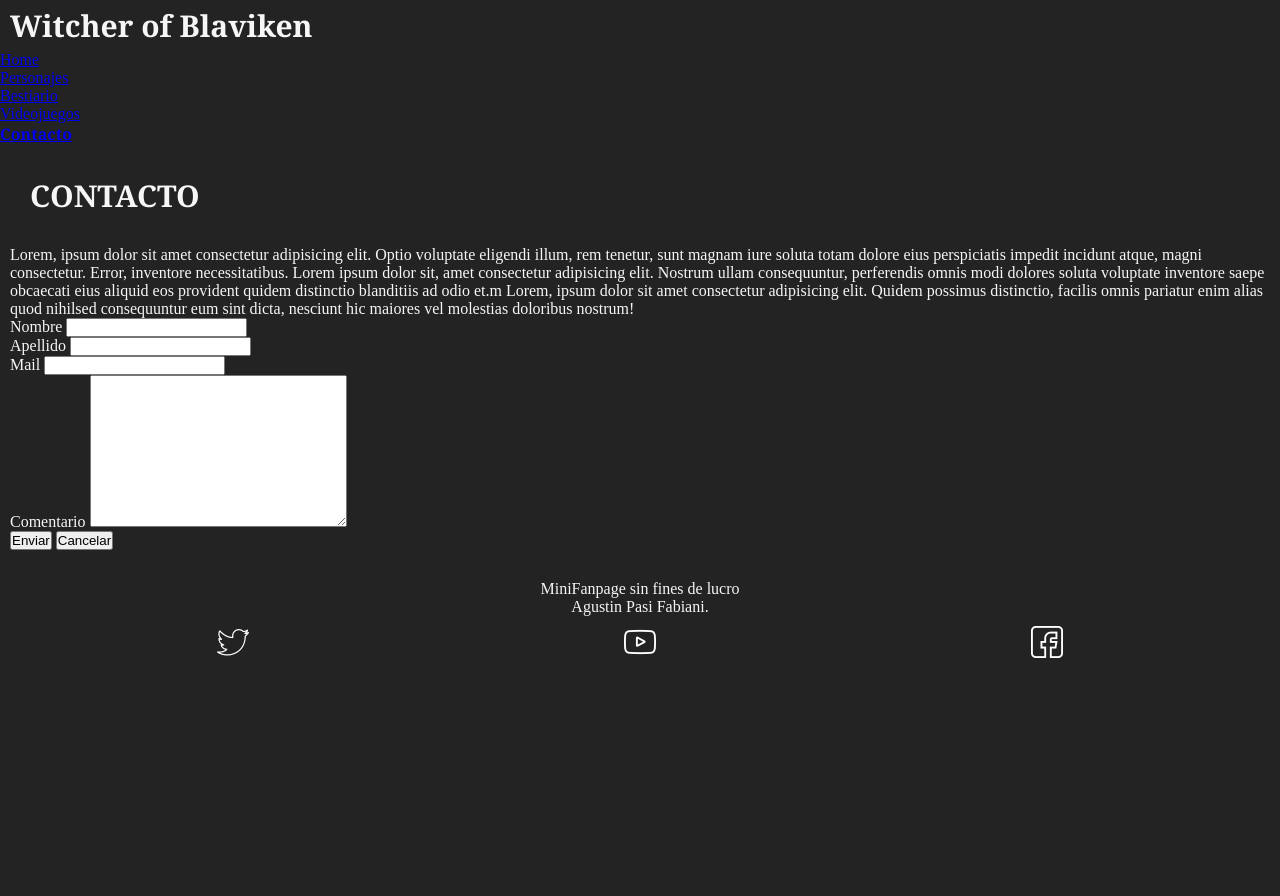
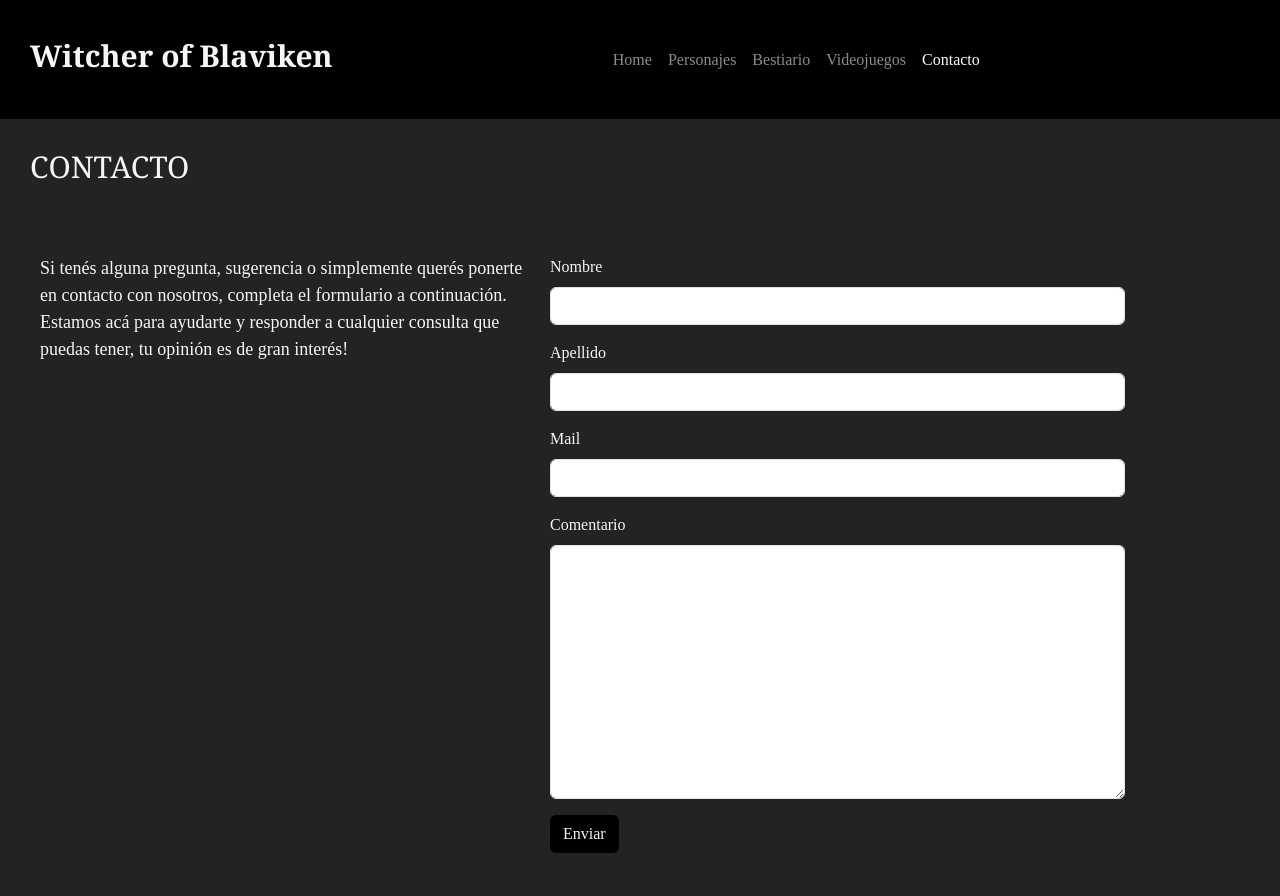
Before and after one commit to AgusPasi/PF-PasiFabiani, a plain HTML site: page views/contacto.html in a window 1280 px wide. Shown: the top 896 px of the page. Before the commit the page ends 800 px from the top, so only its background shows below. Drawn offline with Linux system fonts and the light colour scheme; a web font is replaced by a local one.

Commit message:
arreglo de footer, slider, y estilo en contacto, ya no recuerdo si el menu canvas lo hice ayer u hoy

```diff
--- a/css/style.css
+++ b/css/style.css
@@ -18,8 +18,11 @@
     font-family: 'Georgia';
     color: #f7f6f6;
     position: relative;
-    /* padding-bottom: 60px; */
+    padding-bottom: 120px;
     min-height: 100vh;
+}
+p{
+    font-size: 18px;
 }
 /* Navbar */
 .logo{
@@ -55,31 +58,6 @@
     display: flex;
     justify-content: center;
 }
-/* Codigo viejo, guardo a ver si llego a reutilizar para otra pag :( */
-/* .menu {
-    display: inline-block;
-    position: relative;
-    padding: 20px;
-} */
-
-/* .menu li {
-    display: inline;
-    list-style: none;
-    padding-left: 10px;
-    padding-right: 10px;
-
-}
-
-.menu li:hover{
-    text-underline-offset: 8px;
-    text-decoration: underline;
-}
-
-.menu li a {
-    text-decoration: none;
-    font-size: 18px;
-    color: #f7f6f6;
-} */
 
 .titulo{
     font-size: 30px;
@@ -87,7 +65,7 @@
 }
 
 section.main{
-    margin:10px;
+    margin-bottom:100px;
 }
 
 .text-home {
@@ -103,50 +81,40 @@
     border-radius: 20px;
 }
 
-
-/* .g-img {
-  width:100% ;
-  margin: 10px;
-  text-align: center;
+.button-black{
+    background-color: black;
+    color: #f7f6f6;
 }
-
-.g-img img {
-    max-width: 800px;
-    max-height: 500px;
-} */
+ .container-fluid,section{
+    padding: 20px;
+ }
 /* Footer */
-/* .pie-pagina {
+.pie-pagina {
     position: absolute;
     background: black;
     bottom: 0;
     width: 100%;
     padding: 20px;
+    display: flex;
+    justify-content: space-between;
+    align-items: center;
 }
 
 .pie-pagina div.info {
-    font-size: 12px;
+    flex: 1;
+    font-size: 13px;
     text-align: center;
-}
-.pie-pagina div.icons{
-    position: absolute;
-    top: 20px;
-    right: 20px;
 }
 
 .pie-pagina div.icons a{
     margin: 5px;
 }
- */
- .pie-pagina{
-    margin-top: 10px;
-    padding: 20px;
- }
- .info{
-    text-align: center;
- }
- .icons{
-      display: flex;
-      flex-direction: row;
-     justify-content: space-around;
-     padding: 10px;
- }
+
+@media screen and (max-width:1199px) {
+     .pie-pagina {
+        padding: 10px;
+        box-sizing: border-box;
+        display: flex;
+        flex-direction: column;
+    }
+}
--- a/views/contacto.html
+++ b/views/contacto.html
@@ -6,50 +6,78 @@
     <meta name="viewport" content="width=device-width, initial-scale=1.0">
     <title>Witcher Page - Contacto
     </title>
+    <link rel="stylesheet" href="../css/bootstrap.css">
     <link rel="stylesheet" href="../css/style.css">
 </head>
 <body>
-    <header class="cabecera">
+    <nav class="navbar navbar-expand-xl navbar-dark bg-black">
+        <div class="container-fluid">
+
             <h1 class="logo"><a href="../index.html">Witcher of Blaviken</a></h1>
-     <nav>
-        <ul class="menu">
-            <li><a href="../index.html">Home</a></li>
-            <li><a href="./personajes.html">Personajes</a></li>
-            <li><a href="./bestiario.html">Bestiario</a></li>
-            <li><a href="./videojuegos.html">Videojuegos</a></li>
-            <li><span class="selected"><a href="./contacto.html">Contacto</a></span></li>
+
+            <button class="navbar-toggler" type="button" data-bs-toggle="offcanvas" data-bs-target="#menu" aria-controls="navbarSupportedContent" aria-expanded="false" aria-label="Toggle navigation">
+                <span class="navbar-toggler-icon"></span>
+            </button>
+
+          <div class="offcanvas offcanvas-start" id="menu" tabindex="-1">
+            <div class="offcanvas-header" data-bs-theme="dark">
+                <h5>Witcher of Blaviken</h5>
+                <button class="btn-close" type="button" aria-label="close" data-bs-dismiss="offcanvas"></button>
+            </div>
+            <div class="offcanvas-body">
+                <ul class="navbar-nav opciones">
+                    <li class="nav-item">
+                      <a class="nav-link" aria-current="page" href="../index.html">Home</a>
+                    </li>
+                    <li class="nav-item">
+                      <a class="nav-link" href="../views/personajes.html">Personajes</a>
+                    </li>
+                    <li class="nav-item">
+                      <a class="nav-link" href="../views/bestiario.html">Bestiario</a>
+                    </li>
+                    <li class="nav-item">
+                      <a class="nav-link" href="../views/videojuegos.html">Videojuegos</a>
+                    </li>
+                    <li class="nav-item">
+                      <a class="nav-link active" href="../views/contacto.html">Contacto</a>
+                    </li>
                   </ul>
+            </div>
+          </div>
+        </div>
       </nav>
-    </header>
       <h2 class="titulo">CONTACTO</h2>
-    <section class="main">
-        <div><p>Lorem, ipsum dolor sit amet consectetur adipisicing elit. Optio voluptate eligendi illum, rem tenetur, sunt magnam iure soluta totam dolore eius perspiciatis impedit incidunt atque, magni consectetur. Error, inventore necessitatibus. Lorem ipsum dolor sit, amet consectetur adipisicing elit. Nostrum ullam consequuntur, perferendis omnis modi dolores soluta voluptate inventore saepe obcaecati eius aliquid eos provident quidem distinctio blanditiis ad odio et.m
-            Lorem, ipsum dolor sit amet consectetur adipisicing elit. Quidem possimus distinctio, facilis omnis pariatur enim alias quod nihilsed consequuntur eum sint dicta, nesciunt hic maiores vel molestias doloribus nostrum!
+      <main class="container-fluid">
+        <section class="row">
+        <div class="col-xl-5"><p>Si tenés alguna pregunta, sugerencia o simplemente querés ponerte en contacto con nosotros, completa el formulario a continuación. Estamos acá para ayudarte y responder a cualquier consulta que puedas tener, tu opinión es de gran interés!
         </p></div>
+        <div class="col col-xl-7">
         <form action="#">
-            <div>
-                <label for="nombre">Nombre</label>
-                <input type="text" name="nombre" id="nombre">
+            <div class="mb-3 col-md-10">
+                <label for="nombre" class="form-label">Nombre</label>
+                <input type="text" name="nombre" class="form-control" id="nombre">
+            </div>
+            <div class="mb-3 col-md-10">
+                <label for="apellido" class="form-label">Apellido</label>
+                <input type="text" name="apellido" class="form-control"  id="apellido">
+            </div>
+            <div class="mb-3 col-md-10">
+                <label for="email" class="form-label">Mail</label>
+                <input type="text" name="email" class="form-control"  id="email">
+            </div>
+            <div class="mb-3 col-md-10">
+                <label for="coment" class="form-label">Comentario</label>
+                <textarea name="coment" class="form-control"  id="coment" cols="30" rows="10"></textarea>
             </div>
             <div>
-                <label for="apellido">Apellido</label>
-                <input type="text" name="apellido" id="apellido">
-            </div>
                 <div>
-                <label for="email">Mail</label>
-                <input type="text" name="email" id="email">
-            </div>
-            <div>
-                <label for="coment">Comentario</label>
-                <textarea name="coment" id="coment" cols="30" rows="10"></textarea>
-            </div>
-            <div>
-                <input type="submit" value="Enviar">
+                <input type="submit" class="btn button-black" value="Enviar">
                 <!-- <button type="submit">Enviar</button> -->
-                <input type="reset" value="Cancelar">
             </div>
         </form>
+        </div>
         </section>
+    </main>
 
     <footer class="pie-pagina">
                     <div class="info">
@@ -63,5 +91,8 @@
                         <a href="https://www.facebook.com/ESthewitcher/?brand_redir=9659019330" target="_blank"><img src="../assets/media/facebook.png" alt="facebook"></a>
                 </div>
     </footer>
+
+    <script src="../assets/js/popper.js"></script>
+    <script src="../assets/js/bootstrap.js"></script>
 </body>
 </html>
```
Also changed, not shown: index.html (+4 -11 lines). Lines whose indentation alone changed are shown as unchanged.
